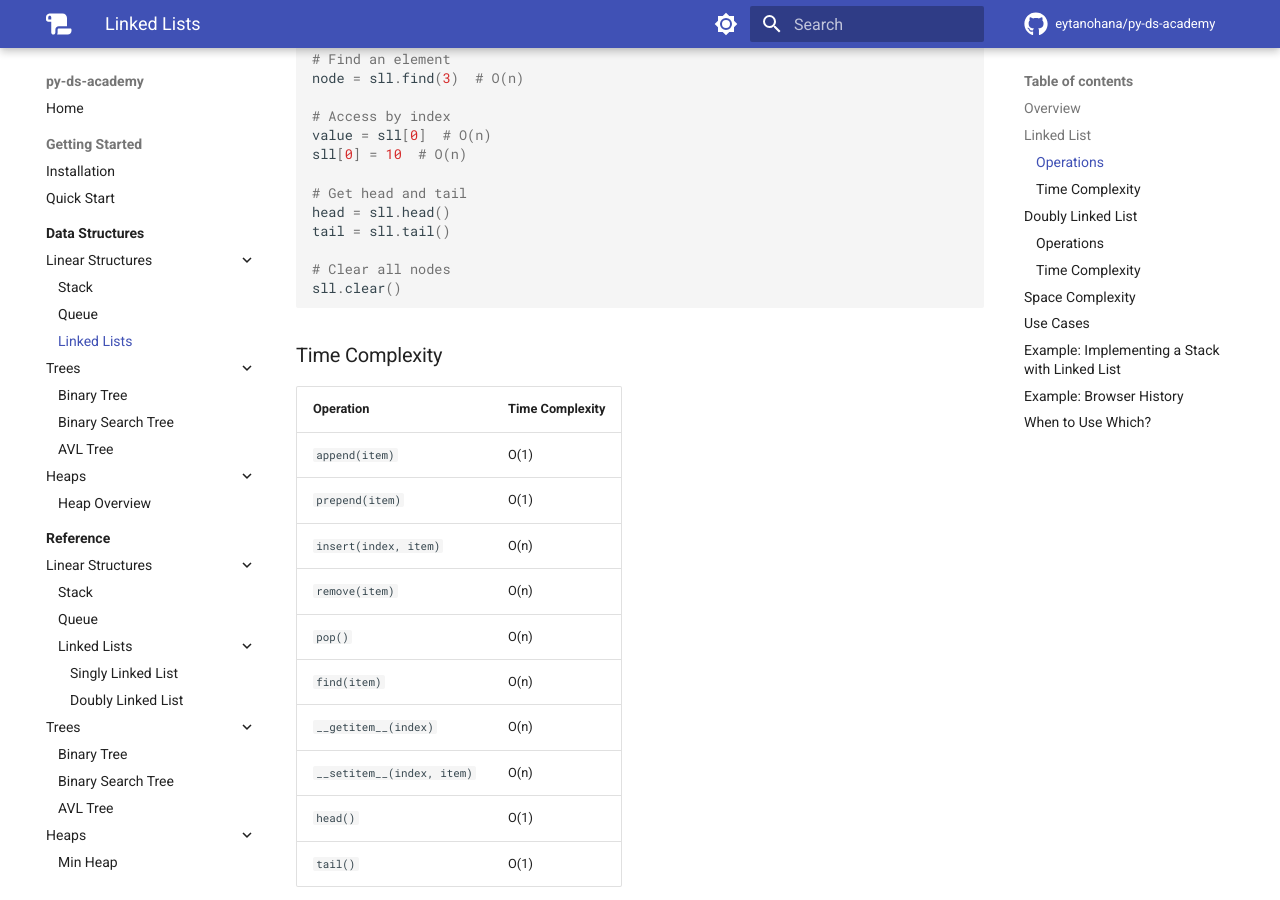
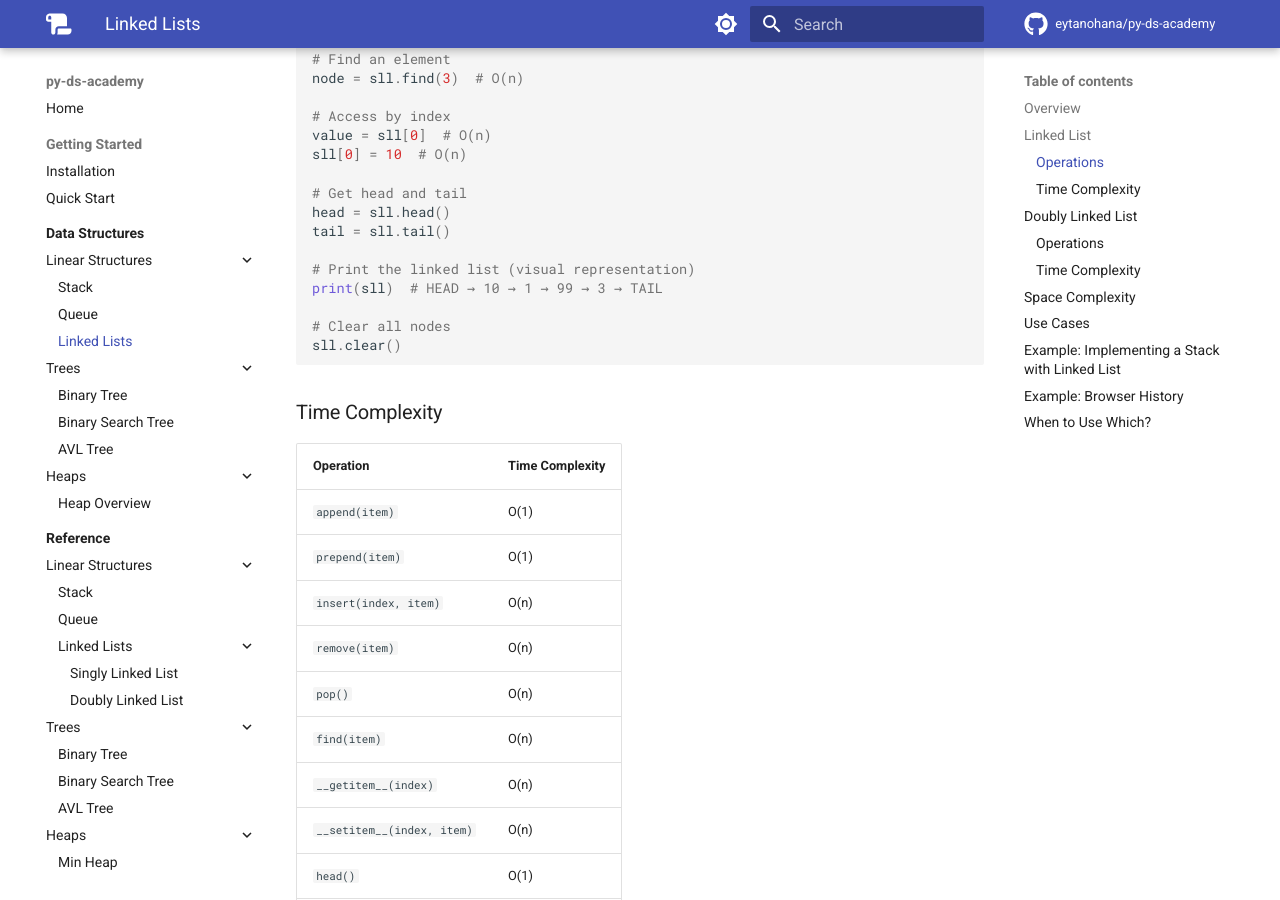
Before and after one commit to eytanohana/py-ds-academy, an MkDocs documentation site: the page built from docs/structures/linked-lists.md, in a window 1280 px wide and 900 px high, scrolled down 998 px. Built offline with MkDocs 1.6.1 and Material for MkDocs 9.7.7, drawn with Linux system fonts in a browser that asks for light colours; comment, search, counter and statistics services are not loaded; the version menu is left out; some of the changed text lies outside the part shown.

Commit message:
add prints to linkedlists

````diff
--- a/docs/structures/linked-lists.md
+++ b/docs/structures/linked-lists.md
@@ -46,6 +46,9 @@ sll[0] = 10  # O(n)
 # Get head and tail
 head = sll.head()
 tail = sll.tail()
+
+# Print the linked list (visual representation)
+print(sll)  # HEAD → 10 → 1 → 99 → 3 → TAIL
 
 # Clear all nodes
 sll.clear()
@@ -111,6 +114,9 @@ for item in dll.reverse_iter():
 # Get head and tail
 head = dll.head()
 tail = dll.tail()  # O(1)
+
+# Print the doubly linked list (visual representation)
+print(dll)  # HEAD ⇆ 10 → 1 ⇆ 99 ⇆ 3 ⇆ TAIL
 ```
 
 ### Time Complexity
````
